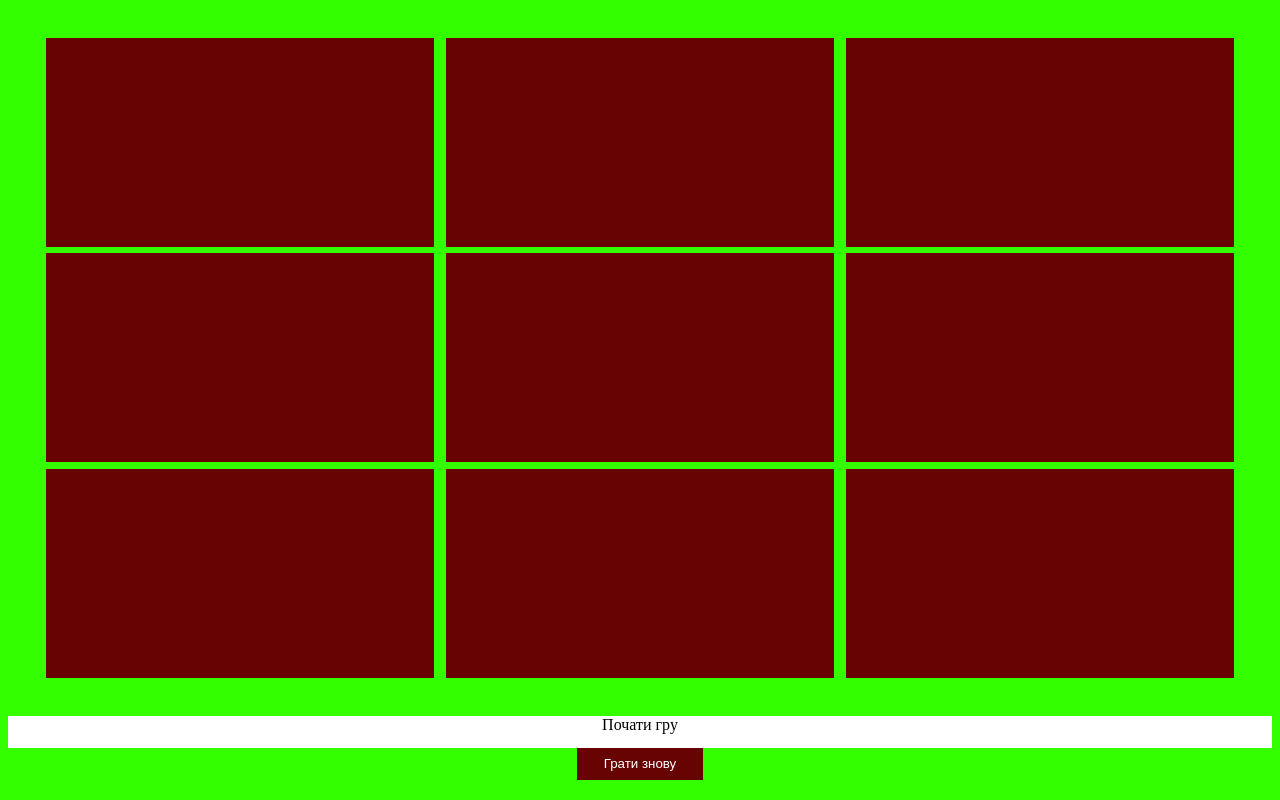
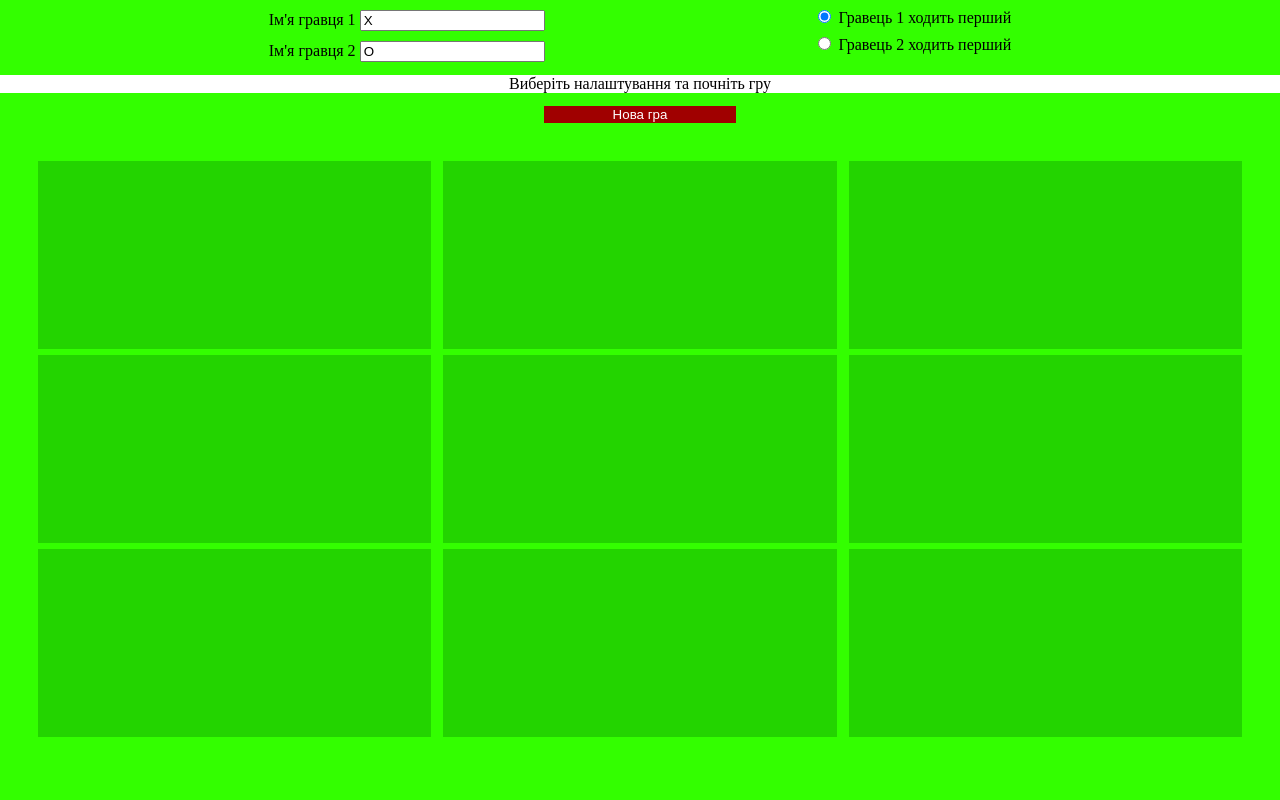
Before and after one commit to NfolZordo/Tic-tac-toe-OOP, a plain HTML site: page index.html in a window 1280 px wide. Drawn offline with Linux system fonts and the light colour scheme.

Commit message:
name and order

```diff
--- a/app.js
+++ b/app.js
@@ -103,10 +103,16 @@ class GamePley {
 class GameBoard {
     #disabledBloc = "disabled";
     #restartGameBloc = ".restart-game";
-    #restartGameButton = ".restart-btn";
-    #messageBloc = ".restart-game__text";
+    #GameButton = "playing-field__button";
+    #messageBloc = ".menu__message";
     #visibleBloc = "visible";
     #message = document.querySelector(this.#messageBloc);
+
+    constructor() {
+        document.querySelectorAll(`.${this.#GameButton}`).forEach(button => {
+            button.className = this.#GameButton;
+        })
+    }
 
     doStep(button, playerImg, nameNext) {
         button.classList.add(this.#disabledBloc);
@@ -116,9 +122,11 @@ class GameBoard {
     }
 
     victory(name) {
-        document.querySelector(this.#restartGameBloc).classList.add(this.#visibleBloc);
         this.#message.textContent = `${name} - Переміг`;
-        document.querySelectorAll('.button').forEach(cell => cell.classList.add(this.#disabledBloc));
+        document.querySelectorAll(`.${this.#GameButton}`).forEach(cell => cell.classList.add(this.#disabledBloc));
+    }
+    startGame(name) {
+        this.#message.textContent = `Хід ${name}`;
     }
 
     get disabledBloc() {
@@ -126,10 +134,21 @@ class GameBoard {
     }
 }
 
-const firstPlayer = new Player("X", true, "player-first-image");
-const secondPlayer = new Player("O", false, "player-second-image");
-const gamePley = new GamePley();
-const gameBoard = new GameBoard();
+let firstPlayer;
+let secondPlayer;
+let gamePley;
+let gameBoard;
+
+function startGame() {
+    const firstPlayerName = document.getElementById("first-player-name").value;
+    const secondPlayerName = document.getElementById("second-player-name").value;
+    const whoFirst = document.getElementById("who-first1").checked;
+    firstPlayer = new Player(firstPlayerName, whoFirst ? true : false, "player-first-image");
+    secondPlayer = new Player(secondPlayerName, whoFirst ? false : true, "player-second-image");
+    gamePley = new GamePley();
+    gameBoard = new GameBoard();
+    gameBoard.startGame(whoFirst ? firstPlayerName : secondPlayerName);
+}
 
 function getdetails(button) {
     if (button.classList.contains(gameBoard.disabledBloc)) {
@@ -155,6 +174,7 @@ function getdetails(button) {
     }
     gamePley.checkEnd();
 }
+
 //-------------------------------------------------------------------------------------------------------------------
 
 function doStep(button) {
--- a/index.html
+++ b/index.html
@@ -6,25 +6,50 @@
     <meta http-equiv="X-UA-Compatible" content="IE=edge">
     <meta name="viewport" content="width=device-width, initial-scale=1.0">
     <link rel="stylesheet" href="./main.css">
-    <title>Document</title>
+    <title>Tic-tac-toe</title>
 </head>
 
 <body>
+    <div class="menu">
+        <div class="menu__input">
+            <div class="menu__name">
+                <div>
+                    <label for="first-player-name">Ім'я гравця 1</label>
+                    <input type="text" id="first-player-name" value="X">
+                </div>
+                <div>
+                    <label for="second-player-name">Ім'я гравця 2</label>
+                    <input type="text" id="second-player-name" value="O">
+                </div>
+            </div>
+            <div class="menu__who-first">
+                <div>
+                    <input type="radio" id="who-first1" name="who-first" checked=true>
+                    <label for="who-first1">Гравець 1 ходить перший</label>
+                </div>
+                <div>
+                    <input type="radio" id="who-first2" name="who-first">
+                    <label for="who-first2">Гравець 2 ходить перший</label>
+                </div>
+
+            </div>
+        </div>
+        <span class="menu__message">Виберіть налаштування та почніть гру</span>
+
+        <button class="start-btn" onclick="startGame()">Нова гра</button>
+    </div>
     <div class="playing-field">
-        <button class="button" data-value="0" onclick="getdetails(this)"></button>
-        <button class="button" data-value="1" onclick="getdetails(this)"></button>
-        <button class="button" data-value="2" onclick="getdetails(this)"></button>
-        <button class="button" data-value="3" onclick="getdetails(this)"></button>
-        <button class="button" data-value="4" onclick="getdetails(this)"></button>
-        <button class="button" data-value="5" onclick="getdetails(this)"></button>
-        <button class="button" data-value="6" onclick="getdetails(this)"></button>
-        <button class="button" data-value="7" onclick="getdetails(this)"></button>
-        <button class="button" data-value="8" onclick="getdetails(this)"></button>
+        <button class="playing-field__button disabled" data-value="0" onclick="getdetails(this)"></button>
+        <button class="playing-field__button disabled" data-value="1" onclick="getdetails(this)"></button>
+        <button class="playing-field__button disabled" data-value="2" onclick="getdetails(this)"></button>
+        <button class="playing-field__button disabled" data-value="3" onclick="getdetails(this)"></button>
+        <button class="playing-field__button disabled" data-value="4" onclick="getdetails(this)"></button>
+        <button class="playing-field__button disabled" data-value="5" onclick="getdetails(this)"></button>
+        <button class="playing-field__button disabled" data-value="6" onclick="getdetails(this)"></button>
+        <button class="playing-field__button disabled" data-value="7" onclick="getdetails(this)"></button>
+        <button class="playing-field__button disabled" data-value="8" onclick="getdetails(this)"></button>
     </div>
-    <div class="restart-game">
-        <span class="restart-game__text">Почати гру</span>
-    </div>
-    <button class="restart-btn" onclick="resetGame()">Грати знову</button>
+
 </body>
 <script src="./app.js"></script>
 
--- a/main.css
+++ b/main.css
@@ -5,10 +5,10 @@
 }
 
 :root {
-    --gren: rgb(51, 255, 0);
+    --background: rgb(51, 255, 0);
     --white: rgb(255, 255, 255);
-    --red: rgb(104, 3, 3);
-    --light-red: rgb(165, 42, 42);
+    --acti: rgb(160, 0, 0);
+    --not-activ: rgb(35, 212, 0);
 }
 
 html {
@@ -16,12 +16,55 @@ html {
 }
 
 body {
-    height: 80%;
-    background-color: var(--gren)
+    display: grid;
+    grid-template-rows: auto 1fr;
+    align-items: baseline;
+    height: 100%;
+    margin: 0;
+    background-color: var(--background)
+}
+
+.menu {
+    display: flex;
+    flex-direction: column;
+    align-items: center;
+    text-align: center;
+    height: auto;
+}
+
+.menu__name {
+    display: flex;
+    flex-direction: column;
+}
+
+.menu__input {
+    width: 100%;
+    display: flex;
+    justify-content: space-evenly;
+}
+
+@media (max-width: 700px) {
+    .menu__input {
+        display: flex;
+        flex-direction: column;
+    }
+}
+
+.menu__name * {
+    margin-top: 5px;
+}
+
+.menu__who-first {
+    display: flex;
+    flex-direction: column;
+}
+
+.menu__who-first * {
+    margin-top: 5px;
 }
 
 .playing-field {
-    height: 100%;
+    height: 85%;
     margin: 3%;
     display: grid;
     justify-items: center;
@@ -38,33 +81,30 @@ img {
     overflow: hidden;
 }
 
-.button {
+.playing-field__button {
     width: 100%;
     height: 100%;
     border: 0;
-    background-color: var(--red);
+    background-color: var(--acti);
     background-repeat: no-repeat;
     background-position: center;
     background-size: 40%;
     cursor: pointer;
 }
 
-.restart-game {
-    /* display: none; */
+.menu__message {
     text-align: center;
     height: 5%;
-    margin: 0;
+    width: 100%;
+    margin: 1%;
     background-color: var(--white);
-    /* box-shadow: rgb(0 0 0 / 80%) 0 0 0 9999px; */
 }
 
-.restart-btn {
-    background-color: var(--red);
+.start-btn {
+    background-color: var(--acti);
     color: #fff;
-    margin-left: 45%;
-    width: 10%;
+    width: 15%;
     min-width: 50px;
-    height: 5%;
     border: 0;
 }
 
@@ -77,9 +117,6 @@ img {
 }
 
 .disabled {
-    background-color: var(--light-red);
+    background-color: var(--not-activ);
+    cursor: auto;
 }
-
-.visible {
-    display: block;
-}
```
